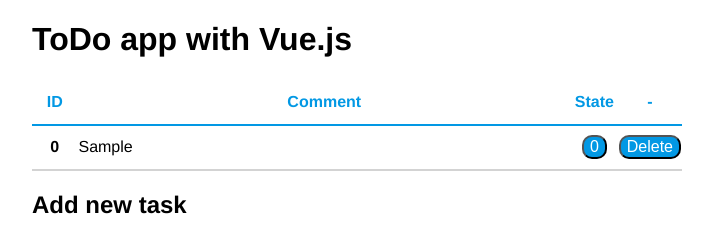
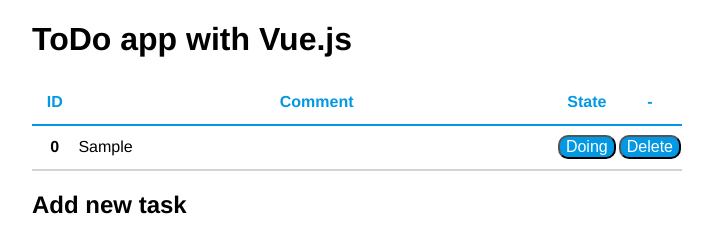
Before and after one commit to icedpenguin0504/vue-todo, a Vue app: page / in a window 1280 px wide. Both pictures are taken after typing "Sample" into the empty fields and a click on the button "Add". Shown: the top 225 px of the page, without its empty margins (283-995 px from the left). Built offline with nearby package versions, Linux system fonts and the light colour scheme.

Commit message:
[add] Add feature to change state of todo

```diff
--- a/src/App.vue
+++ b/src/App.vue
@@ -16,7 +16,9 @@
           <th>{{ item.id }}</th>
           <td>{{ item.comment }}</td>
           <th>
-            <button>{{ item.state }}</button>
+            <button v-on:click="doChangeState(item)">
+              {{ item.state ? 'Done' : 'Doing' }}
+            </button>
           </th>
           <th>
             <button>Delete</button>
@@ -56,6 +58,9 @@
       });
       // 入力値をリセット
       comment.value = '';
+    },
+    doChangeState(item) {
+      item.state = (item.state + 1) % 2;
     }
   }
 }
@@ -65,7 +70,7 @@
 $base-color: #0298E4;
 $container-width: 650px;
 $id-width: 45px;
-$state-width: 45px;
+$state-width: 60px;
 $delete-width: 45px;
 
 .container {
@@ -115,6 +120,7 @@
   color: white;
   border-radius: 10px;
   font-size: 16px;
+  outline: none;
 }
 
 .add-form {
```
